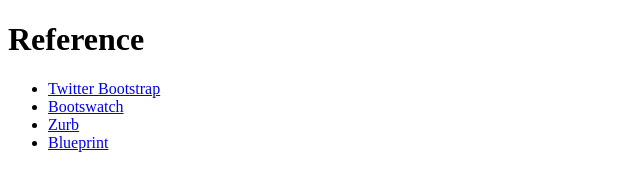
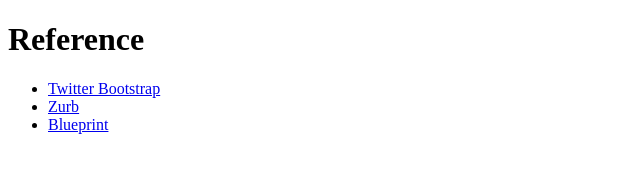
Before and after one commit to michelgrootjans/bootstrap_workshop, a plain HTML site: page reference.html in a window 1280 px wide. Shown: the whole page, without its empty margins (0-640 px from the left). Drawn offline with Linux system fonts and the light colour scheme.

Commit message:
removed bootswatch from reference

```diff
--- a/reference.html
+++ b/reference.html
@@ -12,9 +12,6 @@
       <a href="http://twitter.github.com/bootstrap/">Twitter Bootstrap</a>
     </li>
     <li>
-      <a href="http://bootswatch.com/">Bootswatch</a>
-    </li>
-    <li>
       <a href="http://foundation.zurb.com/">Zurb</a>
     </li>
     <li>
```
